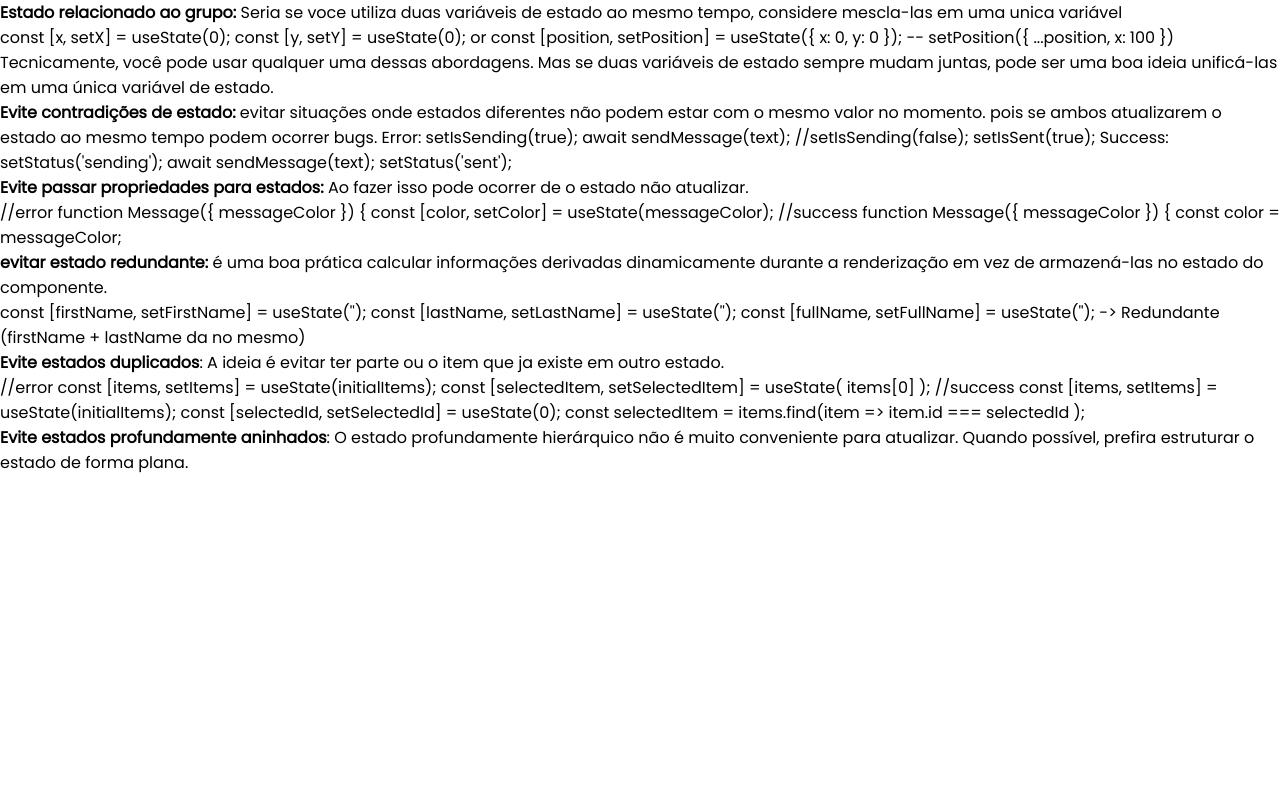
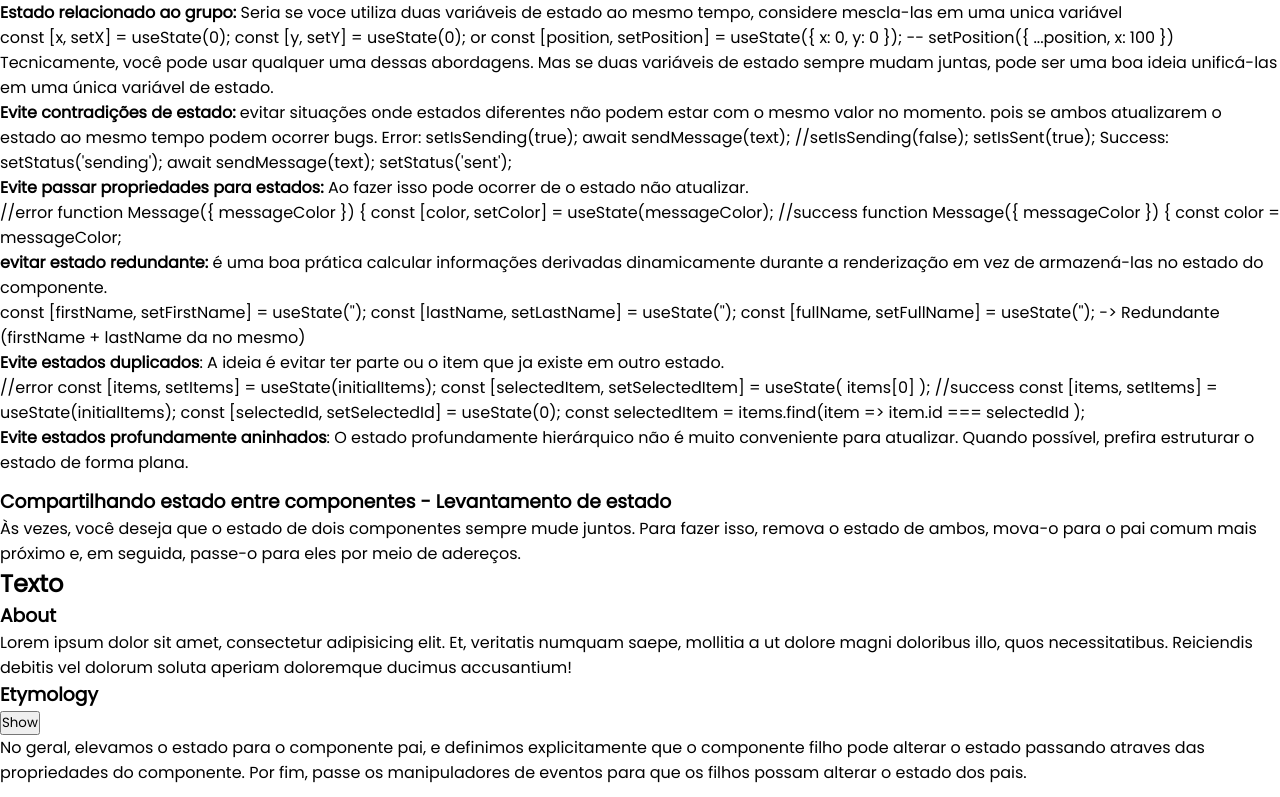
Before and after one commit to wdwf/React_Study, a React (Vite) app: page /capitulo-5 in a window 1280 px wide. Shown: the part 1394-2191 px from the top of the page. Before the commit the page ends 1881 px from the top, so only its background shows below. Built offline with nearby package versions, Linux system fonts and the light colour scheme.

Commit message:
:construction: chore: adição do tema compartilhando estados

```diff
--- /dev/null
+++ b/src/pages/Cap5/Accordion.tsx
@@ -0,0 +1,31 @@
+import React, { useState } from "react";
+import Panel from "./Panel";
+
+export default function Accordion() {
+  const [activeIndex, setActiveIndex] = useState(0);
+  return (
+    <>
+      <h2>Texto</h2>
+      <Panel
+        title='About'
+        isActive={activeIndex === 0}
+        onShow={() => setActiveIndex(0)}
+      >
+        Lorem ipsum dolor sit amet, consectetur adipisicing elit. Et, veritatis
+        numquam saepe, mollitia a ut dolore magni doloribus illo, quos
+        necessitatibus. Reiciendis debitis vel dolorum soluta aperiam doloremque
+        ducimus accusantium!
+      </Panel>
+      <Panel
+        title='Etymology'
+        isActive={activeIndex === 1}
+        onShow={() => setActiveIndex(1)}
+      >
+        Lorem ipsum dolor sit amet consectetur, adipisicing elit. Impedit rerum
+        tempore repellat, quidem maxime repudiandae recusandae exercitationem
+        sit ipsum? Veniam odit est id corporis mollitia ullam excepturi, fugiat
+        sit delectus.
+      </Panel>
+    </>
+  );
+}
--- /dev/null
+++ b/src/pages/Cap5/Panel.tsx
@@ -0,0 +1,22 @@
+import React from "react";
+
+type PainelProps = {
+  title: string;
+  children: React.ReactNode;
+  isActive: boolean;
+  onShow: () => void;
+};
+
+export default function Panel({
+  title,
+  children,
+  isActive,
+  onShow,
+}: PainelProps) {
+  return (
+    <section className='panel'>
+      <h3>{title}</h3>
+      {isActive ? <p>{children}</p> : <button onClick={onShow}>Show</button>}
+    </section>
+  );
+}
--- a/src/pages/Cap5/index.tsx
+++ b/src/pages/Cap5/index.tsx
@@ -1,4 +1,5 @@
 import React, { useState } from "react";
+import Accordion from "./Accordion";
 
 export default function Cap5() {
   const [emphasis, setEmphasis] = useState(false);
@@ -302,6 +303,26 @@ export default function Cap5() {
           </li>
         </ul>
       </div>
+
+      <div style={{ margin: "12px 0" }}>
+        <h3>
+          Compartilhando estado entre componentes - Levantamento de estado
+        </h3>
+        <p>
+          Às vezes, você deseja que o estado de dois componentes sempre mude
+          juntos. Para fazer isso, remova o estado de ambos, mova-o para o pai
+          comum mais próximo e, em seguida, passe-o para eles por meio de
+          adereços.
+        </p>
+        <Accordion />
+        <p>
+          No geral, elevamos o estado para o componente pai, e definimos
+          explicitamente que o componente filho pode alterar o estado passando
+          atraves das propriedades do componente. Por fim, passe os
+          manipuladores de eventos para que os filhos possam alterar o estado
+          dos pais.
+        </p>
+      </div>
     </div>
   );
 }
```
